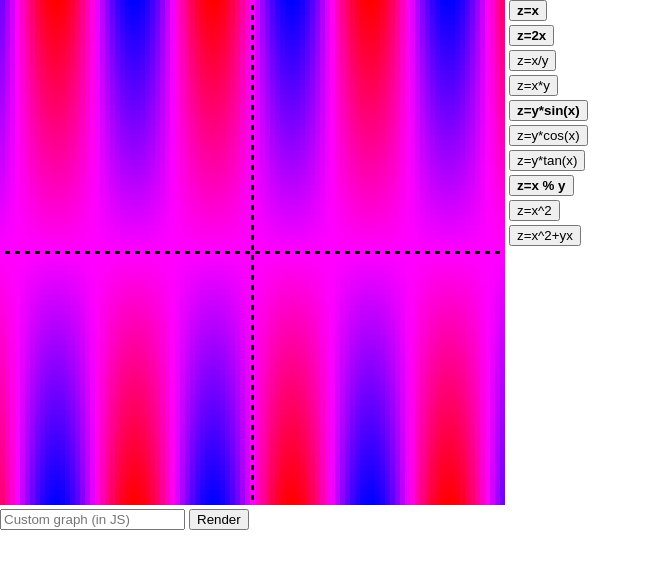
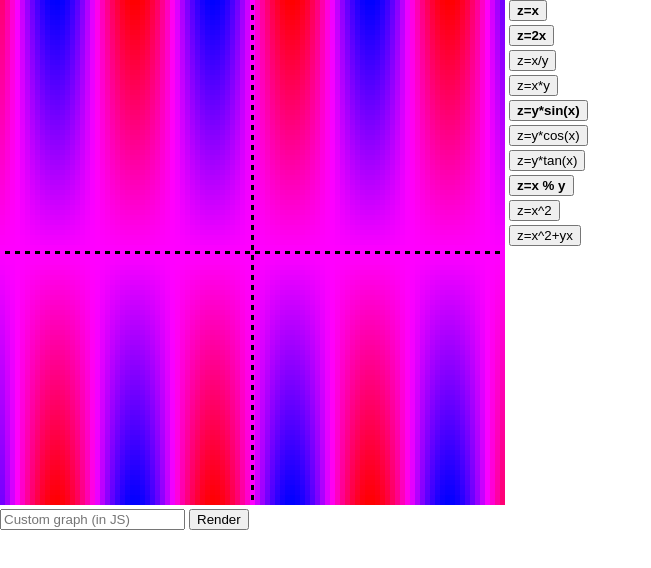
Before and after one commit to 3dgraphjs/3dgraphjs.github.io, a plain HTML site: page index.html in a window 1280 px wide. Both pictures are taken after a click on the button "z=y*sin(x)". Shown: the whole page, without its empty margins (0-651 px from the left). Drawn offline with Linux system fonts and the light colour scheme.

Commit message:
Fixed y being backwards

```diff
--- a/index.html
+++ b/index.html
@@ -19,7 +19,7 @@
 				for (let x=-10; x<10; x += 0.2) {
 					for (let y=-10; y<10; y += 0.2) {
 						window.setTimeout(() => {
-							renderResult(Math.round(x*5)/5, Math.round(y*5)/5, evalInput(s, x, y));
+							renderResult(Math.round(x*5)/5, Math.round(y*5)/5, evalInput(s, x, -y));
 						}, d*i);
 						i++;
 					}
```
